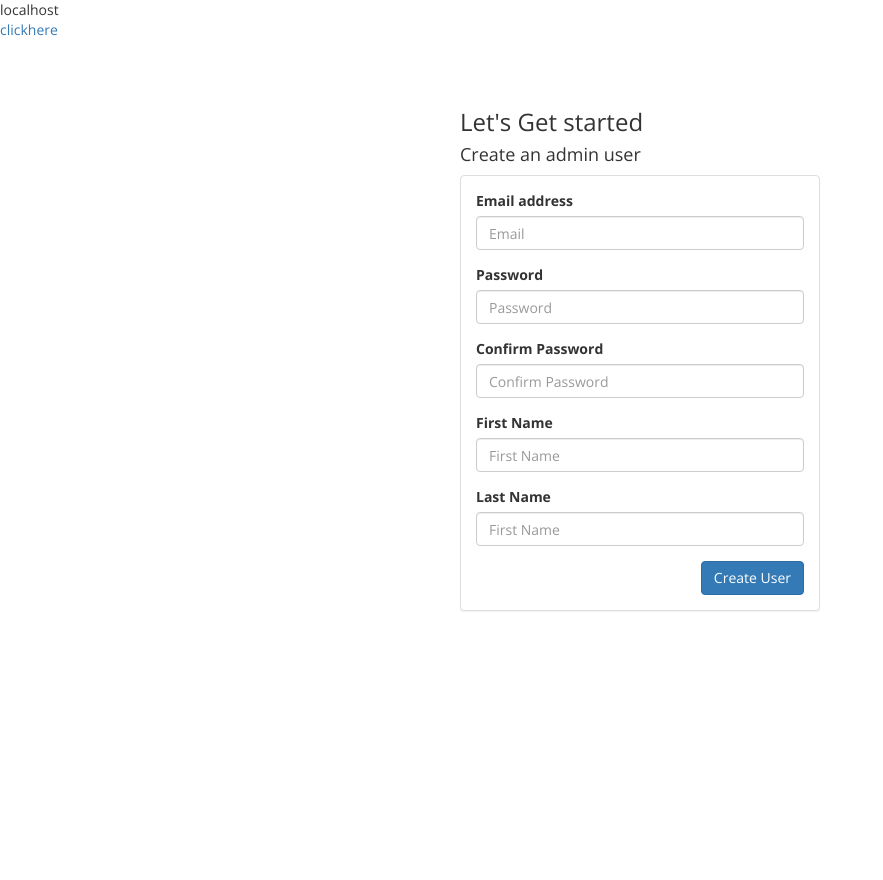
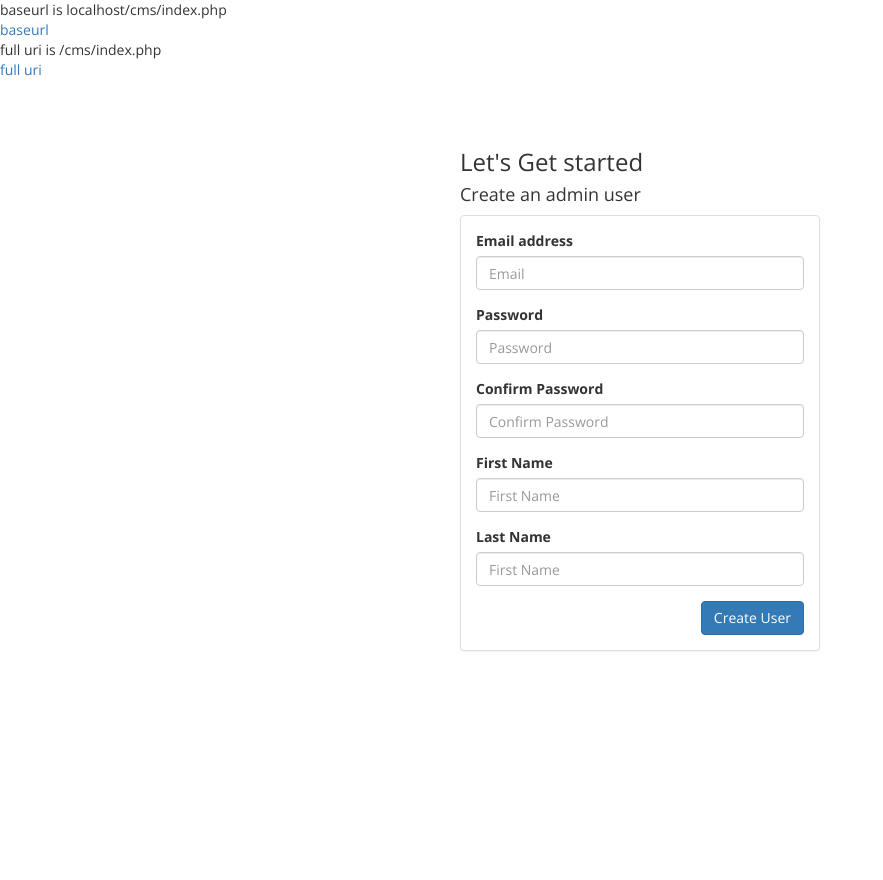
Before and after one commit to tokonoma/allowance, a PHP site: page /cms/index.php in a window 1280 px wide. Shown: the whole page, without its empty margins (0-883 px from the left). Before the commit the page ends 611 px from the top, so only its background shows below. Run offline with PHP 8.4, Linux system fonts and the light colour scheme; data comes from the database, SQL or seed files in the repository; data that the repository does not hold is empty; some libraries are stand-ins or nearby versions.

Commit message:
moving to mamp for local

```diff
--- a/cms/index.php
+++ b/cms/index.php
@@ -14,9 +14,14 @@ include('../system/db_connect.php');
 // $baseurl .= htmlspecialchars($cleanuri[0]);
 
 $baseurl = $_SERVER['HTTP_HOST'];
-echo $baseurl."<br>";
-//$baseurl = $_SERVER['DOCUMENT_ROOT'];
-echo "<a href='".$baseurl."'>clickhere</a>";
+$cleanuri = explode('?', $_SERVER['REQUEST_URI'], 2);
+$baseurl .= htmlspecialchars($cleanuri[0]);
+$requesturi = htmlentities($_SERVER['REQUEST_URI']);
+
+echo "baseurl is ".$baseurl."<br>";
+echo "<a href='".$baseurl."'>baseurl</a><br>";
+echo "full uri is ".htmlentities($_SERVER['REQUEST_URI'])."<br>";
+echo "<a href='".htmlentities($_SERVER['REQUEST_URI'])."'>full uri</a><br>";
 
 //include alerts logic and messages
 include('../system/alerts.php');
@@ -82,12 +87,12 @@ if(isset($_POST['action'])){
             //save procedure
             break;
         case 'createuser':
-            //an attempt at added security logged in or first user
-            if(!isset($_SESSION['email']) || !empty($_SESSION['firstuser'])){
+            //an attempt at added security admin user or first user
+            if(!empty($_SESSION['admin']) || !empty($_SESSION['firstuser'])){
                 include('../system/createuser.php');
             }
             else{
-                $_SESSION['sessionalert'] = "loginfail";
+                $_SESSION['sessionalert'] = "generalerror";
                 header("Location: ".$baseurl);
                 exit();
             }
--- a/cms/views/commonjs.php
+++ b/cms/views/commonjs.php
@@ -21,4 +21,21 @@
         });
     })(window.jQuery);
 </script>
+
+<script>
+    $(function() {
+
+        //for generic forms with no checks required
+        $(".js-submit-btn").click(function() {
+            submitJSForm();
+        });
+
+    });
+
+    //when additonal checks are required prior to submission
+    function submitJSForm(){
+        document.getElementById("js-submit-form").submit();
+    }
+</script>
+
 <script src="https://maxcdn.bootstrapcdn.com/js/ie10-viewport-bug-workaround.js"></script>
--- a/cms/views/header.php
+++ b/cms/views/header.php
@@ -6,7 +6,7 @@
     <meta content="IE=edge" http-equiv=X-UA-Compatible>
     <meta content="width=device-width, initial-scale=1, maximum-scale=1, user-scalable=0" name=viewport>
     <meta content="Description" name=description>
-    <title><?php echo $listtitle; ?></title>
+    <title><?php echo "title"; //$listtitle; ?></title>
     <base href="<?php echo $baseurl; ?>" />
 
     <!--bootstrap CDN-->
--- a/cms/views/startup.php
+++ b/cms/views/startup.php
@@ -16,18 +16,18 @@
                 <div class="panel panel-default">
                     <div class="panel-body">
 
-                        <form id="login-form" method="POST" action="<?php echo $baseurl; ?>">
+                        <form id="js-submit-form" method="POST" action="">
                             <div class="form-group">
                                 <label for="newuseremail">Email address</label>
                                 <input type="email" name="newuseremail" class="form-control" id="newemail" placeholder="Email">
                             </div>
                             <div class="form-group">
                                 <label for="newuserpassword">Password</label>
-                                <input type="password" name="newuserpassword" class="form-control" id="newpassword" placeholder="Password">
+                                <input type="password" name="newuserpassword" class="form-control" id="newuserpassword" placeholder="Password">
                             </div>
                             <div class="form-group">
                                 <label for="passwordconfirm">Confirm Password</label>
-                                <input type="password" name="passwordconfirm" class="form-control" id="confirmpassword" placeholder="Confirm Password">
+                                <input type="password" name="passwordconfirm" class="form-control" id="passwordconfirm" placeholder="Confirm Password">
                             </div>
                             <div class="form-group">
                                 <label for="newuserfirstname">First Name</label>
@@ -39,11 +39,10 @@
                             </div>
                             <input type="hidden" name="newuseradmin" value="1">
                             <input type="hidden" name="action" value="createuser">
-                            <button type="submit" name="submit" class="btn btn-primary pull-right">
+                            <button type="button" class="btn btn-primary pull-right js-pw-check">
                                 Create User
                             </button>
                         </form>
-
                     </div>
                 </div> <!--/panel-->
             </div></div> <!--/tables-->
@@ -53,4 +52,29 @@
 
 <?php include('views/commonjs.php');?>
 
+<script>
+    $(function() {
+        $(".js-pw-check").click(function() {
+            if($('input[name=newuserpassword]').val() == $('input[name=passwordconfirm]').val()){
+                submitJSForm();
+            }
+            else{
+                $('#passwordconfirm').css('border-color', '#AA4444');
+                $('#passwordconfirm').css('background-color', '#FCD6D6');
+                $(document).scrollTop($("#passwordconfirm").offset().top);
+            }
+        });
+        //also prompt with error if you unfocus with mismatching passswords
+        $('#passwordconfirm').blur(function(){
+            if($('input[name=newuserpassword]').val() == $('input[name=passwordconfirm]').val()){
+                $('#passwordconfirm').removeAttr( 'style');
+            }
+            else{
+                $('#passwordconfirm').css('border-color', '#AA4444');
+                $('#passwordconfirm').css('background-color', '#FCD6D6');
+            }
+        });
+    });
+</script>
+
 <?php include('views/ender.php');?>
--- a/system/createuser.php
+++ b/system/createuser.php
@@ -34,9 +34,9 @@ if(!empty($_SESSION['firstuser'])){
     $_SESSION['admin'] = true;
 
     $_SESSION['expire'] = time()+60*360;
+    unset($_SESSION['firstuser']);
 }
 
-unset($_SESSION['firstuser']);
 $_SESSION['sessionalert'] = "usercreated";
 header("Location: ".$baseurl);
 
```
Also changed, not shown: .htaccess.
